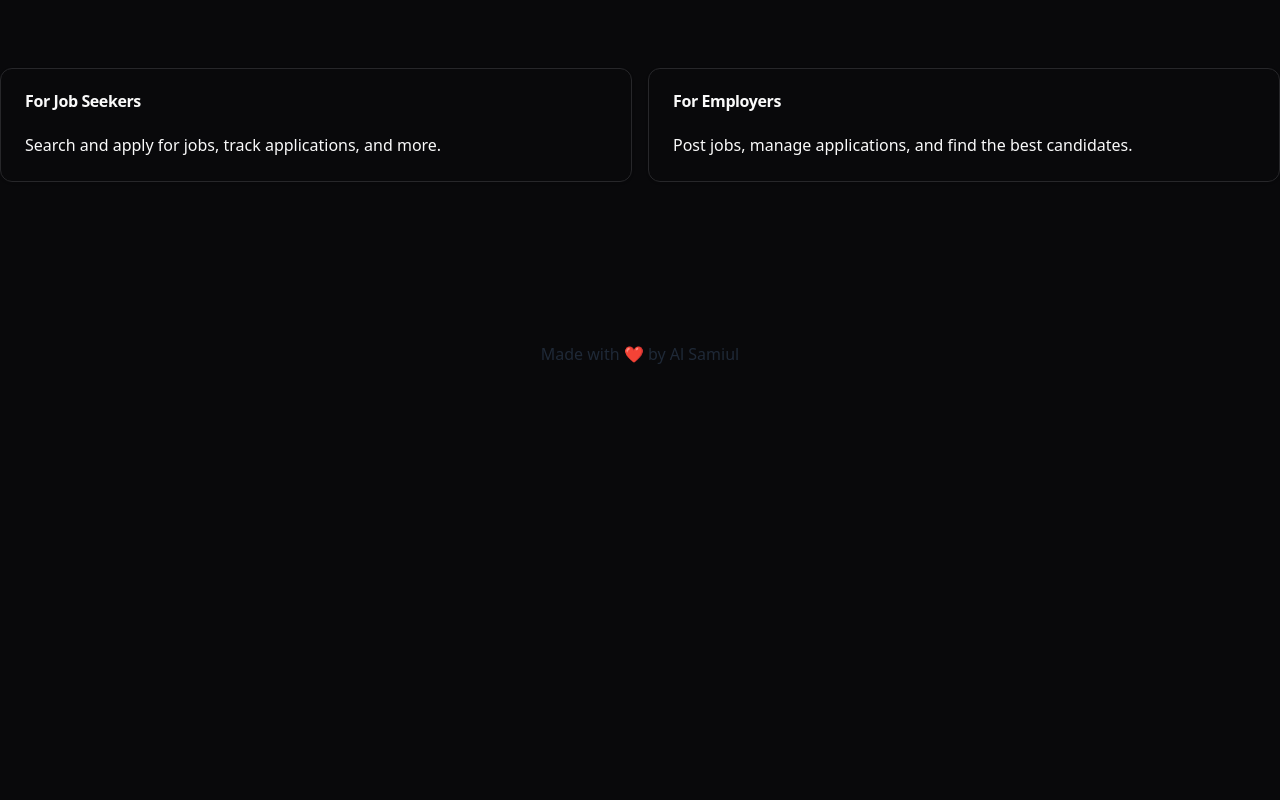
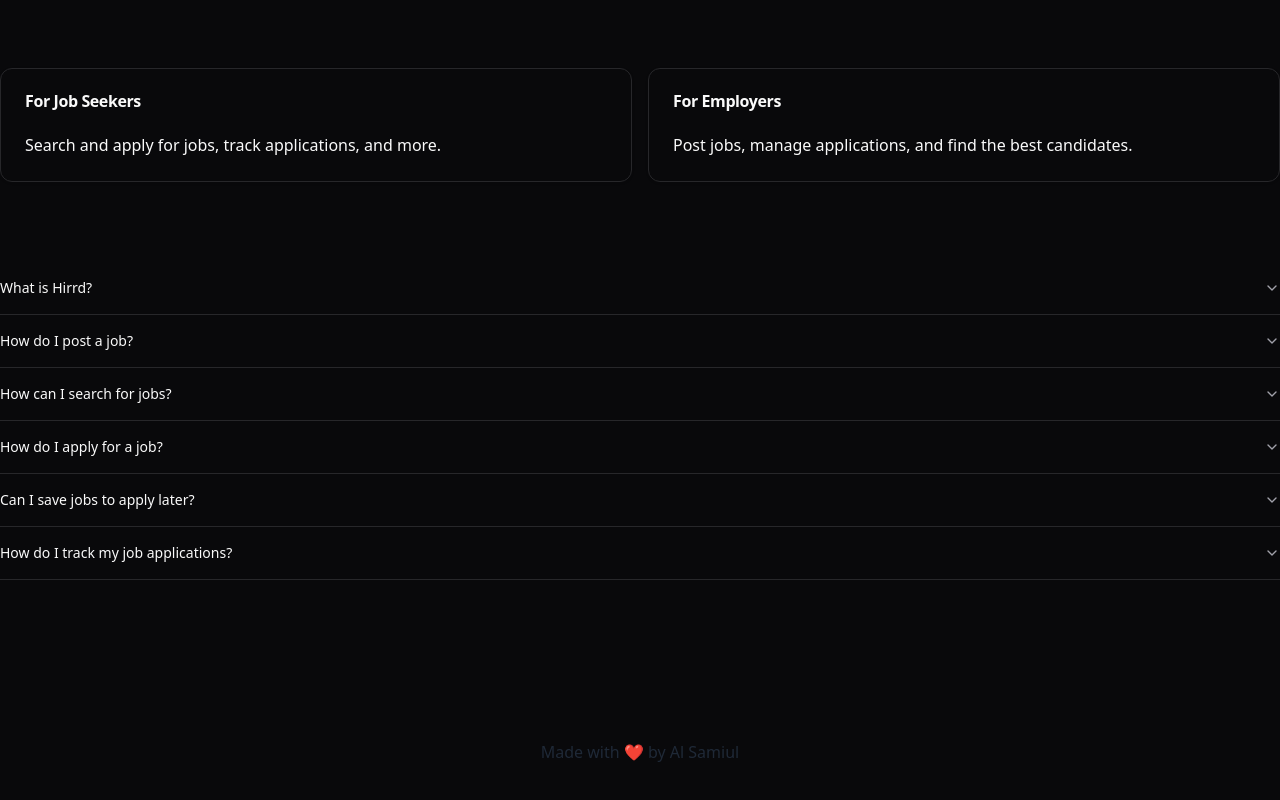
Before and after one commit to mohammad-al-samiul/job-portal-react, a React (Vite) app: page / in a window 1280 px wide. Shown: the part 1625-2425 px from the top of the page. Before the commit the page ends 2031 px from the top, so only its background shows below. Built offline with nearby package versions, Linux system fonts and the light colour scheme; no server answers.

Commit message:
accordion added

```diff
--- /dev/null
+++ b/src/components/data/faq.json
@@ -0,0 +1,26 @@
+[
+  {
+    "question": "What is Hirrd?",
+    "answer": "Hirrd is a Job Portal Application allows companies to post job listings and users to search and apply for jobs. It provides features for both job seekers and employers, with user-friendly interfaces and secure authentication."
+  },
+  {
+    "question": "How do I post a job?",
+    "answer": "As an employer, you can post a job by navigating to the 'Post Job' section after logging in. Fill in the job details and submit the form to create a new job listing."
+  },
+  {
+    "question": "How can I search for jobs?",
+    "answer": "Job seekers can search for jobs by keywords, location, category, and other filters using the search bar on the homepage or the dedicated job search page."
+  },
+  {
+    "question": "How do I apply for a job?",
+    "answer": "To apply for a job, click on the job listing and follow the application instructions provided. You may need to upload your resume and provide additional information."
+  },
+  {
+    "question": "Can I save jobs to apply later?",
+    "answer": "Yes, you can save job listings by clicking the 'Save Job' button on the job listing. Saved jobs can be accessed from your profile under the 'Saved Jobs' section."
+  },
+  {
+    "question": "How do I track my job applications?",
+    "answer": "Job seekers can track the status of their applications from the 'Applications' section in their profile. This section provides updates on the progress of each application."
+  }
+]
--- a/src/pages/home/landing-page.tsx
+++ b/src/pages/home/landing-page.tsx
@@ -9,8 +9,16 @@
 } from "@/components/ui/carousel";
 import { Link } from "react-router-dom";
 import companies from "../../components/data/companies.json";
+import faq from "../../components/data/faq.json";
 import Autoplay from "embla-carousel-autoplay";
 import { Card, CardContent, CardHeader, CardTitle } from "@/components/ui/card";
+import {
+  Accordion,
+  AccordionContent,
+  AccordionItem,
+  AccordionTrigger,
+} from "@/components/ui/accordion";
+
 export const LandingPage = () => {
   return (
     <main className="flex flex-col gap-10 sm:gap-20 py-10 sm:py-20">
@@ -91,6 +99,18 @@
           </CardContent>
         </Card>
       </section>
+
+      {/* accordion */}
+      <section>
+        <Accordion type="single" collapsible>
+          {faq.map(({ question, answer }, index) => (
+            <AccordionItem key={index} value={`item-${index + 1}`}>
+              <AccordionTrigger>{question}</AccordionTrigger>
+              <AccordionContent>{answer}</AccordionContent>
+            </AccordionItem>
+          ))}
+        </Accordion>
+      </section>
     </main>
   );
 };
```
